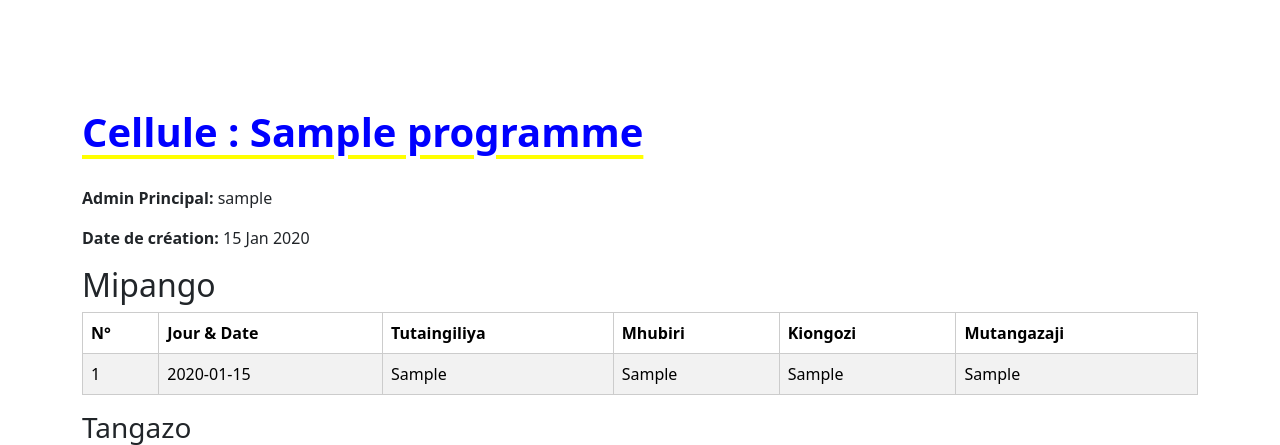
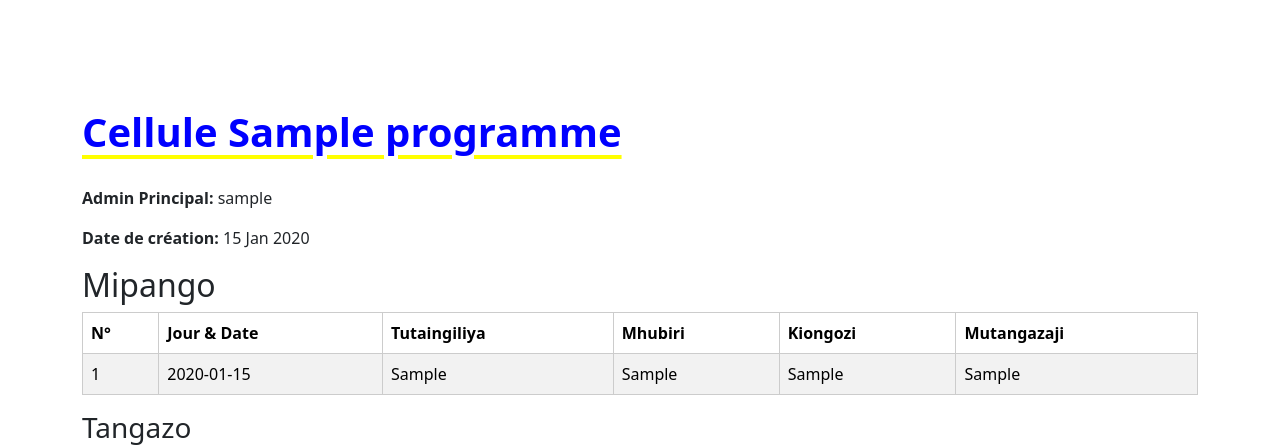
Before and after one commit to Andrebeet1/group, a Django app: page /programme/1/ in a window 1280 px wide. Shown: the part 60-505 px from the top of the page. Run offline with Django 4.2, Linux system fonts and the light colour scheme; tables that the repository leaves empty hold one stand-in row (values such as "Sample post").

Commit message:
Update detail_programme.html

```diff
--- a/programmes/templates/detail_programme.html
+++ b/programmes/templates/detail_programme.html
@@ -38,7 +38,7 @@
     }
 </style>
 
-<h1 class="grand-titre">Cellule  : {{ programme.nom }}</h1>
+<h1 class="grand-titre">Cellule {{ programme.nom }}</h1>
 
 <p><strong>Admin Principal:</strong> {{ programme.sous_admin.username }}</p>
 <p><strong>Date de création:</strong> {{ programme.date_creation|date:"d M Y" }}</p>
```
